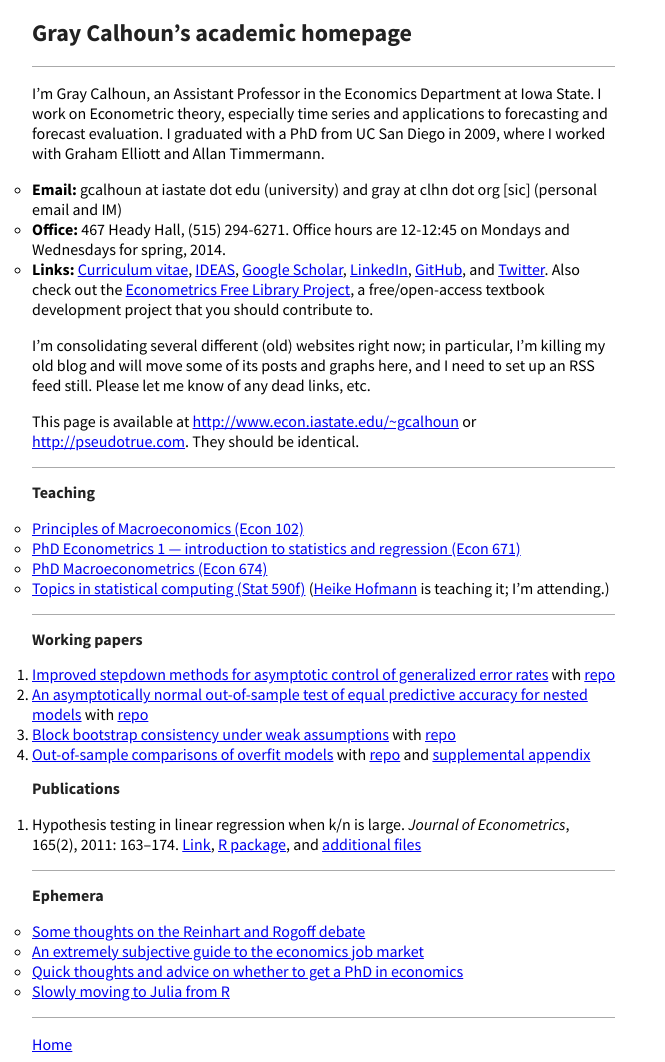
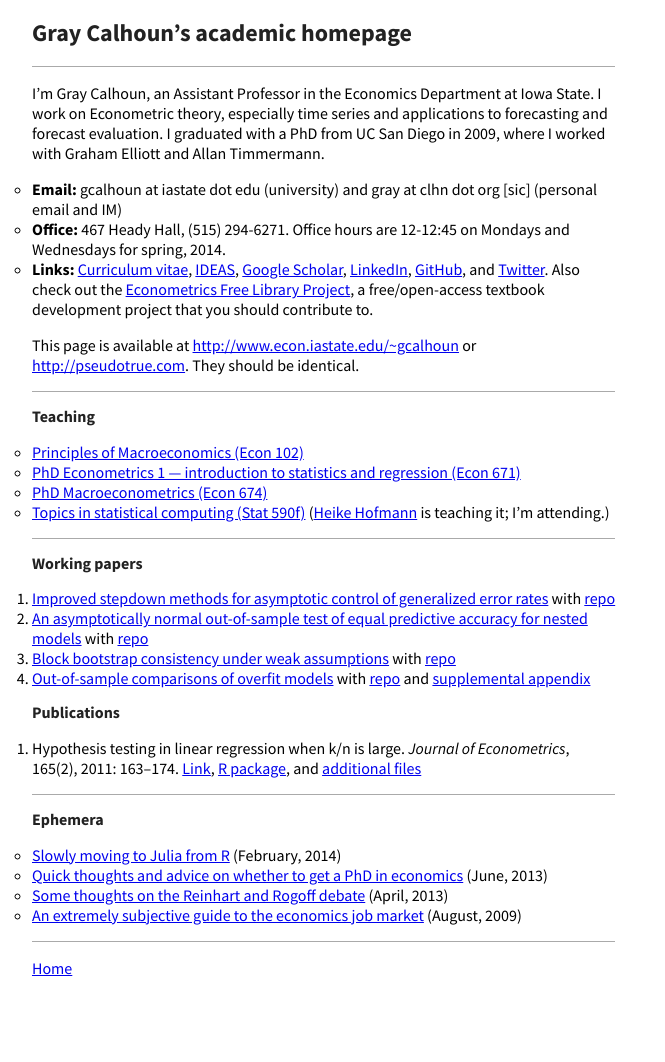
Before and after one commit to mmkuang/grayclhn.github.io, a Jekyll site: the page built from index.md, in a window 1280 px wide. Shown: the whole page, without its empty margins (0-665 px from the left). Built offline with Jekyll 4.4.1, drawn with Linux system fonts in a browser that asks for light colours; Markdown is read by kramdown in place of the engine named in the settings; after the commit the page ends 986 px from its top, so only the background shows below that.

Commit message:
Tweak frontpage
- Add rough dates to ephemera
- remove notice that you're moving blog aroud

```diff
--- a/index.md
+++ b/index.md
@@ -22,11 +22,6 @@ Elliott and Allan Timmermann.
   Also check out the [Econometrics Free Library Project][EFLP],
   a free/open-access textbook development project that you
   should contribute to.
-
-I'm consolidating several different (old) websites right now; in
-particular, I'm killing my old blog and will move some of its posts
-and graphs here, and I need to set up an RSS feed still. Please let me
-know of any dead links, etc.
 
 This page is available at <http://www.econ.iastate.edu/~gcalhoun> or
 <http://pseudotrue.com>. They should be identical.
@@ -74,7 +69,7 @@ This page is available at <http://www.econ.iastate.edu/~gcalhoun> or
 <hr />
 
 ## Ephemera
-* [Some thoughts on the Reinhart and Rogoff debate](dl/reinhart-rogoff-thoughts)
-* [An extremely subjective guide to the economics job market](dl/job-market-notes)
-* [Quick thoughts and advice on whether to get a PhD in economics](dl/econ-grad-school)
-* [Slowly moving to Julia from R](dl/julia-intro)
+* [Slowly moving to Julia from R](dl/julia-intro) (February, 2014)
+* [Quick thoughts and advice on whether to get a PhD in economics](dl/econ-grad-school) (June, 2013)
+* [Some thoughts on the Reinhart and Rogoff debate](dl/reinhart-rogoff-thoughts) (April, 2013)
+* [An extremely subjective guide to the economics job market](dl/job-market-notes) (August, 2009)
```
